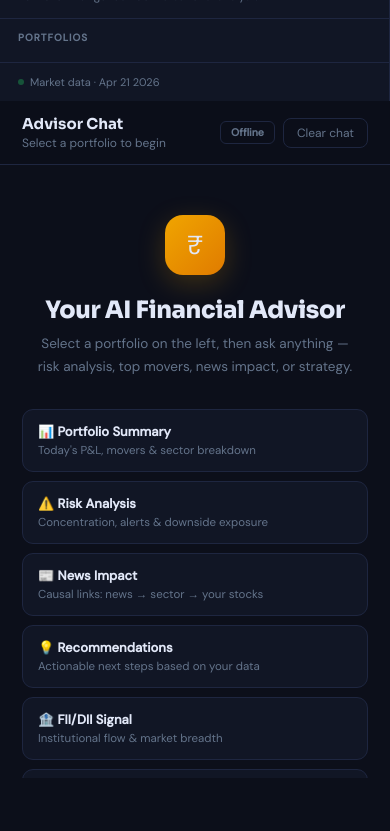
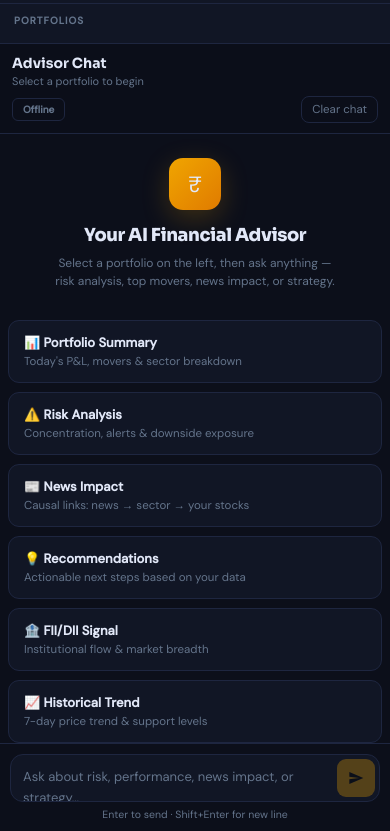
Before and after one commit to kollucharan/financial-agent, a website: page public/index.html in a window 390 px wide. Shown: the part 66-897 px from the top of the page. Before the commit the page ends 844 px from the top, so only its background shows below. Drawn offline with nearby package versions, Linux system fonts and the light colour scheme; no server answers.

Commit message:
worked on responsiveness

```diff
--- a/public/index.html
+++ b/public/index.html
@@ -66,7 +66,7 @@
     @keyframes pulse{0%,100%{opacity:1}50%{opacity:.35}}
 
     /* ── MAIN ── */
-    .main{flex:1;display:flex;flex-direction:column;min-width:0;background:var(--bg)}
+    .main{flex:1;display:flex;flex-direction:column;min-width:0;min-height:0;background:var(--bg)}
     .topbar{display:flex;align-items:center;justify-content:space-between;padding:13px 22px;border-bottom:1px solid var(--border);background:rgba(12,15,26,.95);backdrop-filter:blur(10px);flex-shrink:0;z-index:10}
     .tb-info{min-width:0}
     .tb-title{font-family:var(--ff-display);font-size:15px;font-weight:700;white-space:nowrap;overflow:hidden;text-overflow:ellipsis}
@@ -79,7 +79,7 @@
     .btn-ghost:hover{border-color:var(--border-lit);color:var(--text)}
 
     /* ── CHAT BODY ── */
-    .chat-body{flex:1;overflow-y:auto;scroll-behavior:smooth}
+    .chat-body{flex:1;min-height:0;overflow-y:auto;scroll-behavior:smooth;-webkit-overflow-scrolling:touch}
     .chat-body::-webkit-scrollbar{width:4px}
     .chat-body::-webkit-scrollbar-thumb{background:var(--border-lit);border-radius:4px}
     .chat-inner{max-width:780px;margin:0 auto;padding:28px 22px 16px;display:flex;flex-direction:column}
@@ -150,8 +150,160 @@
     .send-btn svg{width:16px;height:16px;fill:#000}
     .hint{font-size:11px;color:var(--muted);text-align:center;margin-top:8px}
 
-    @media(max-width:780px){.sidebar{width:245px}.starters{grid-template-columns:1fr}}
-    @media(max-width:580px){body{flex-direction:column}.sidebar{width:100%;max-height:200px}}
+    @media(max-width:900px){
+      .sidebar{width:250px}
+      .chat-inner{padding:20px 16px 14px}
+      .composer{padding:12px 16px 14px}
+      .starters{grid-template-columns:1fr}
+    }
+
+    @media(max-width:680px){
+      html,body{
+        height:auto;
+        min-height:100%;
+        overflow:auto;
+      }
+      body{flex-direction:column}
+      body{
+        min-height:100dvh;
+      }
+      .sidebar{
+        width:100%;
+        border-right:none;
+        border-bottom:1px solid var(--border);
+      }
+      .main{
+        flex:1;
+        min-height:0;
+      }
+      .sb-head{
+        padding:12px 14px 10px;
+      }
+      .brand{
+        font-size:17px;
+      }
+      .tagline{
+        font-size:11px;
+        margin-top:3px;
+      }
+      .sb-section{
+        padding:10px 14px 6px;
+      }
+      .p-list{
+        display:flex;
+        gap:8px;
+        overflow-x:auto;
+        overflow-y:hidden;
+        padding:0 10px 10px;
+      }
+      .p-card{
+        min-width:240px;
+        margin-bottom:0;
+      }
+      .sb-foot{
+        display:none;
+      }
+      .topbar{
+        padding:10px 12px;
+        gap:8px;
+      }
+      .tb-title{
+        font-size:14px;
+      }
+      .tb-sub{
+        font-size:11px;
+      }
+      .tb-acts{
+        gap:6px;
+      }
+      .btn-ghost{
+        padding:5px 10px;
+        font-size:11.5px;
+      }
+      .chat-inner{
+        padding:14px 12px 10px;
+      }
+      .chat-body{
+        overscroll-behavior:contain;
+      }
+      .empty{
+        margin:24px auto 0;
+        padding:0 8px;
+      }
+      .empty-icon{
+        width:52px;
+        height:52px;
+        border-radius:14px;
+        font-size:22px;
+        margin:0 auto 14px;
+      }
+      .empty-title{
+        font-size:20px;
+      }
+      .empty-sub{
+        font-size:12px;
+        line-height:1.5;
+      }
+      .msg-group{
+        gap:8px;
+        padding:12px 0;
+      }
+      .avatar{
+        width:28px;
+        height:28px;
+        border-radius:8px;
+        font-size:12px;
+      }
+      .msg-content{
+        max-width:calc(100% - 36px);
+      }
+      .msg-bubble{
+        padding:11px 12px;
+        font-size:13px;
+        line-height:1.6;
+      }
+      .composer{
+        padding:10px 10px calc(10px + env(safe-area-inset-bottom));
+      }
+      .cbox textarea{
+        min-height:44px;
+        font-size:13px;
+        padding:12px;
+      }
+      .send-btn{
+        width:38px;
+        height:38px;
+      }
+      .hint{
+        font-size:10.5px;
+        margin-top:6px;
+      }
+    }
+
+    @media(max-width:460px){
+      .p-card{
+        min-width:210px;
+      }
+      .topbar{
+        flex-wrap:wrap;
+      }
+      .tb-info{
+        width:100%;
+      }
+      .tb-acts{
+        width:100%;
+        justify-content:space-between;
+      }
+      .api-badge{
+        font-size:10px;
+      }
+      .msg-bubble{
+        font-size:12.5px;
+      }
+      .empty-title{
+        font-size:18px;
+      }
+    }
   </style>
 </head>
 <body>
```
